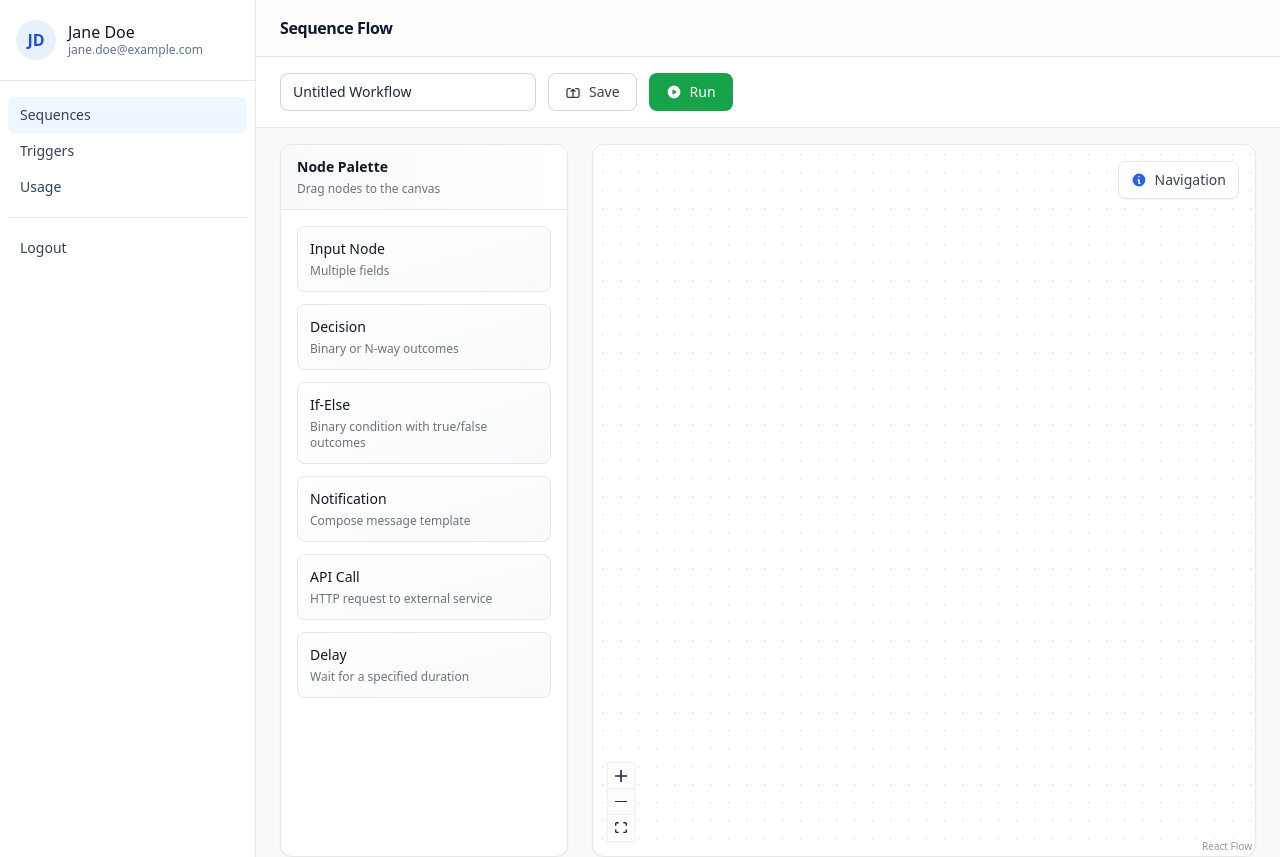
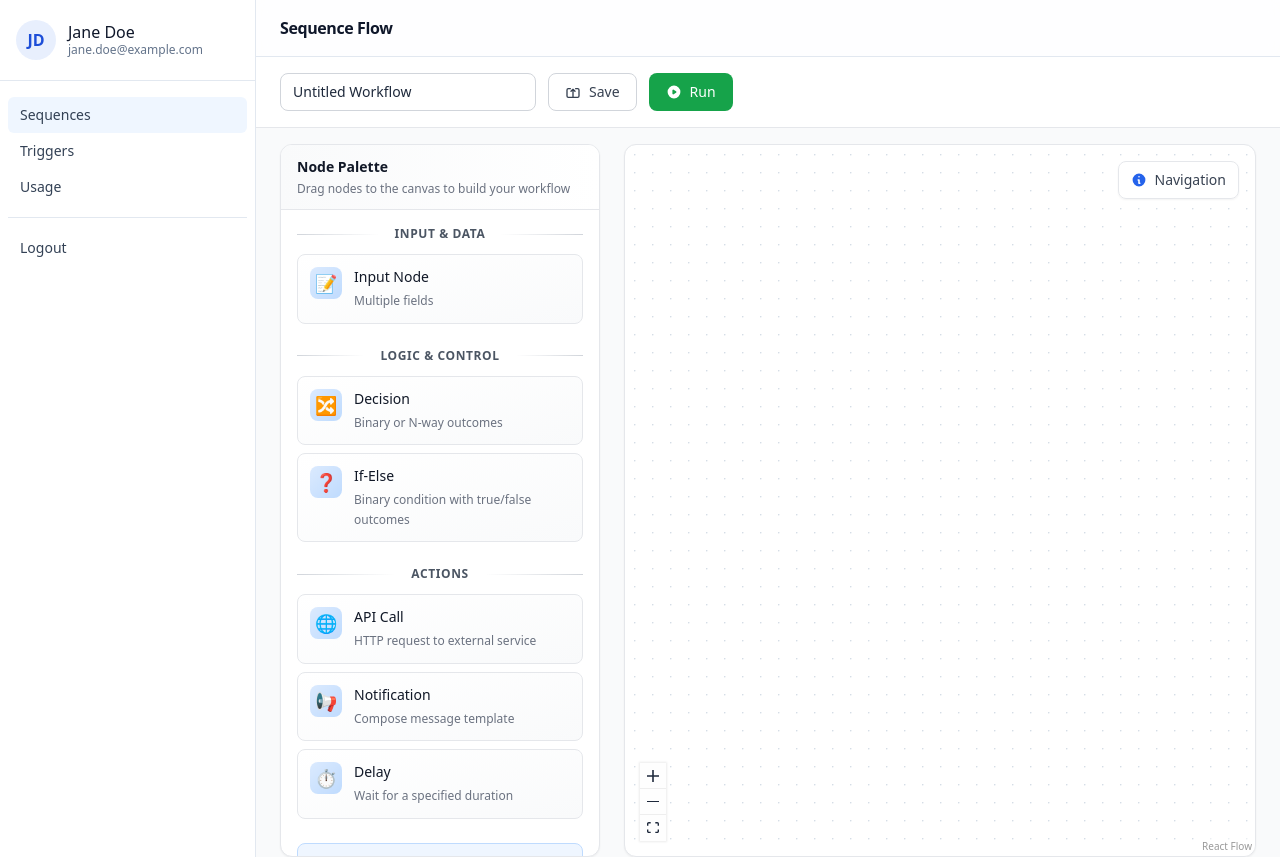
Before and after one commit to shyamspillai/sequenceflow-fe, a React (Vite) app: page /sequences/new in a window 1280 px wide. Built offline with nearby package versions, Linux system fonts and the light colour scheme; no server answers.

Commit message:
feat: organize node palette with functional groups and enhanced UI
- Group nodes by type: Input & Data, Logic & Control, Actions
- Add emoji icons and improved visual hierarchy
- Enhance hover effects and professional styling
- Include helpful getting started guide

```diff
--- a/src/pages/SequenceBuilder.tsx
+++ b/src/pages/SequenceBuilder.tsx
@@ -300,6 +300,25 @@ function BuilderCanvas() {
 
 	const palette = useMemo(() => getPalette(), [])
 
+	// Group nodes by function type
+	const groupedNodes = useMemo(() => {
+		const groups = {
+			'Input & Data': [
+				{ type: 'inputText', label: 'Input Node', description: 'Multiple fields', icon: '📝' }
+			],
+			'Logic & Control': [
+				{ type: 'decision', label: 'Decision', description: 'Binary or N-way outcomes', icon: '🔀' },
+				{ type: 'ifElse', label: 'If-Else', description: 'Binary condition with true/false outcomes', icon: '❓' }
+			],
+			'Actions': [
+				{ type: 'apiCall', label: 'API Call', description: 'HTTP request to external service', icon: '🌐' },
+				{ type: 'notification', label: 'Notification', description: 'Compose message template', icon: '📢' },
+				{ type: 'delay', label: 'Delay', description: 'Wait for a specified duration', icon: '⏱️' }
+			]
+		}
+		return groups
+	}, [])
+
 	return (
 		<div className="flex flex-col gap-4 h-screen bg-gray-50">
 			<div className="flex items-center gap-3 px-6 py-4 bg-white border-b border-gray-200">
@@ -358,28 +377,68 @@ function BuilderCanvas() {
 				)}
 			</div>
 			<div className="flex gap-6 flex-1 min-h-0 px-6">
-				<aside className="w-72 shrink-0 bg-white border border-gray-200 rounded-xl shadow-sm overflow-hidden">
+				<aside className="w-80 shrink-0 bg-white border border-gray-200 rounded-xl shadow-sm overflow-hidden">
 					<div className="px-4 py-3 bg-gradient-to-r from-gray-50 to-white border-b border-gray-200">
 						<h3 className="text-sm font-semibold text-gray-900">Node Palette</h3>
-						<p className="text-xs text-gray-500 mt-1">Drag nodes to the canvas</p>
+						<p className="text-xs text-gray-500 mt-1">Drag nodes to the canvas to build your workflow</p>
 					</div>
-					<div className="p-4 space-y-3 max-h-full overflow-auto">
-						{palette.map(p => (
+					<div className="p-4 max-h-full overflow-auto">
+						{Object.entries(groupedNodes).map(([groupName, nodes]) => (
+							<div key={groupName} className="mb-6 last:mb-0">
+								{/* Group Header */}
+								<div className="flex items-center gap-2 mb-3">
+									<div className="h-px bg-gradient-to-r from-gray-300 to-transparent flex-1"></div>
+									<h4 className="text-xs font-semibold text-gray-600 uppercase tracking-wider px-2">
+										{groupName}
+									</h4>
+									<div className="h-px bg-gradient-to-l from-gray-300 to-transparent flex-1"></div>
+								</div>
+
+								{/* Group Nodes */}
+								<div className="space-y-2">
+									{nodes.map(node => (
 										<div
-								key={p.type}
-								className="group rounded-lg border border-gray-200 p-3 bg-gradient-to-br from-white to-gray-50 cursor-move hover:border-blue-300 hover:shadow-sm transition-all duration-200"
+											key={node.type}
+											className="group rounded-lg border border-gray-200 p-3 bg-gradient-to-br from-white to-gray-50 cursor-move hover:border-blue-300 hover:shadow-md hover:scale-[1.02] transition-all duration-200"
 											draggable
 											onDragStart={(event) => {
-									event.dataTransfer.setData('application/reactflow', p.type)
+												event.dataTransfer.setData('application/reactflow', node.type)
 												event.dataTransfer.effectAllowed = 'move'
 											}}
 										>
-								<div className="text-sm font-medium text-gray-900 group-hover:text-blue-900">{p.label}</div>
-								{p.description && (
-									<div className="text-xs text-gray-500 mt-1 group-hover:text-blue-700">{p.description}</div>
-								)}
+											<div className="flex items-start gap-3">
+												<div className="flex-shrink-0 w-8 h-8 bg-gradient-to-br from-blue-100 to-blue-200 rounded-lg flex items-center justify-center text-lg group-hover:from-blue-200 group-hover:to-blue-300 transition-colors">
+													{node.icon}
+												</div>
+												<div className="flex-1 min-w-0">
+													<div className="text-sm font-medium text-gray-900 group-hover:text-blue-900 transition-colors">
+														{node.label}
+													</div>
+													<div className="text-xs text-gray-500 mt-1 group-hover:text-blue-700 transition-colors leading-relaxed">
+														{node.description}
+													</div>
+												</div>
+											</div>
 										</div>
 									))}
+								</div>
+							</div>
+						))}
+
+						{/* Help Text */}
+						<div className="mt-6 p-3 bg-blue-50 border border-blue-200 rounded-lg">
+							<div className="flex items-start gap-2">
+								<svg className="w-4 h-4 text-blue-600 mt-0.5 flex-shrink-0" fill="currentColor" viewBox="0 0 20 20">
+									<path fillRule="evenodd" d="M18 10a8 8 0 11-16 0 8 8 0 0116 0zm-7-4a1 1 0 11-2 0 1 1 0 012 0zM9 9a1 1 0 000 2v3a1 1 0 001 1h1a1 1 0 100-2v-3a1 1 0 00-1-1H9z" clipRule="evenodd" />
+								</svg>
+								<div>
+									<p className="text-xs font-medium text-blue-900">Getting Started</p>
+									<p className="text-xs text-blue-700 mt-1">
+										Drag nodes from above onto the canvas, then connect them to create your workflow.
+									</p>
+								</div>
+							</div>
+						</div>
 					</div>
 				</aside>
 				<div className="flex-1 min-w-0 rounded-xl overflow-hidden border border-gray-200 shadow-sm bg-white relative">
```
Lines whose indentation alone changed are shown as unchanged.
